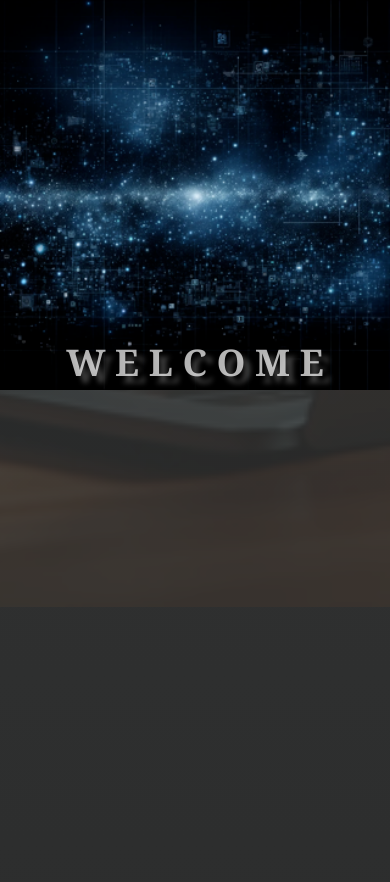
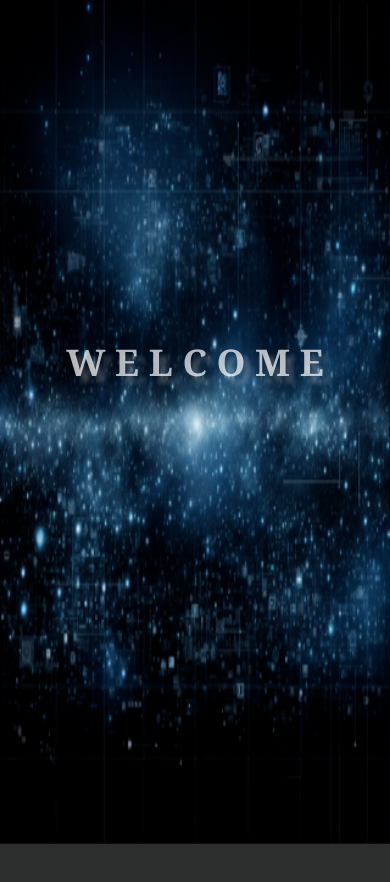
Before and after one commit to AndresM1905/Portfolio, a plain HTML site: page index.html in a window 390 px wide. Shown: the top 882 px of the page. Drawn offline with nearby package versions, Linux system fonts and the light colour scheme.

Commit message:
Solución Chrome en movil Prueba1

```diff
--- a/assets/Scripts/BienvenidaInicial.mjs
+++ b/assets/Scripts/BienvenidaInicial.mjs
@@ -5,4 +5,8 @@ export function moveWelcome(porcentajeDesplazamiento){
     opacityImgWelcome = (porcentajeDesplazamiento*2) * 1;
     imgWelcome.style.opacity=1-opacityImgWelcome;
     h1Welcome.style.opacity=1-opacityImgWelcome;
+    if(porcentajeDesplazamiento<1){
+    imgWelcome.style.minHeight = window.innerHeight + 'px';
+    imgWelcome.style.minWidth = window.innerWidth + 'px';
+}
 };
--- a/assets/css/header.css
+++ b/assets/css/header.css
@@ -117,8 +117,7 @@ header video {
   left: 0;
   z-index: 5;
   opacity: 1;
-  width: 100vw;
-  height: 100vw;
+
 }
 
 
```
Also changed, not shown: assets/Scripts/script.mjs (+1 -10 lines).
